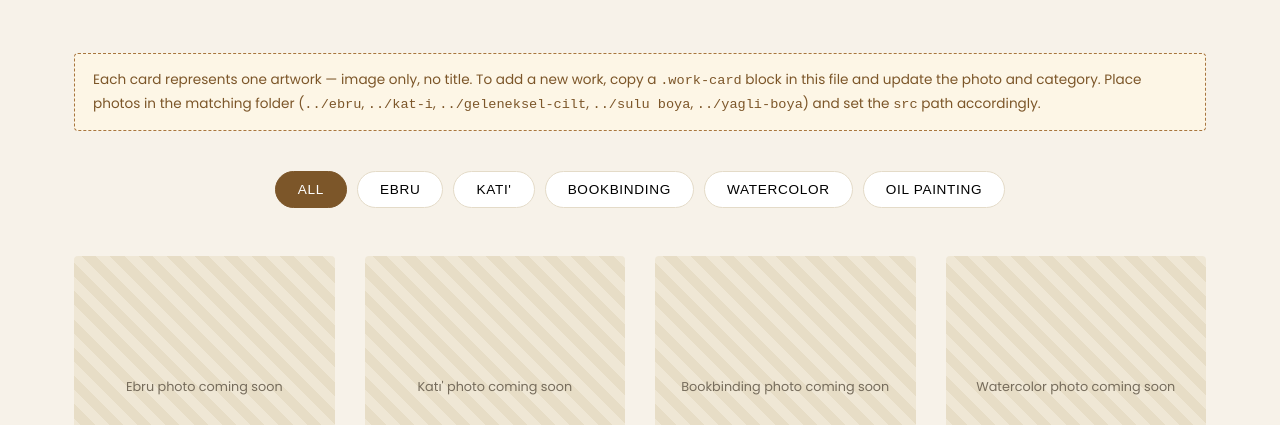
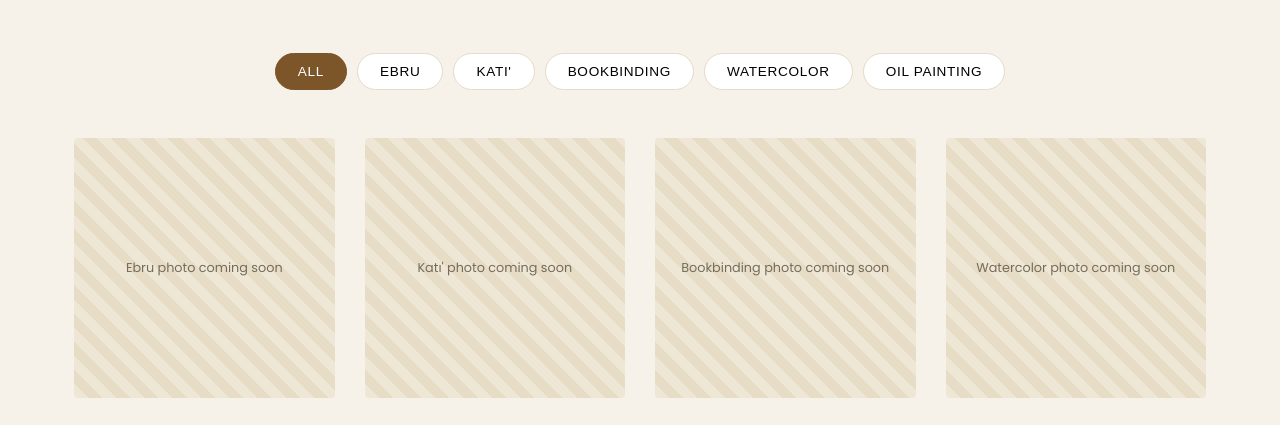
Before and after one commit to SudeUsan/hulyausan-website, a plain HTML site: page en/works.html in a window 1280 px wide. Shown: the part 304-729 px from the top of the page. Drawn offline with nearby package versions, Linux system fonts and the light colour scheme.

Commit message:
İngilizce sayfalardaki geliştirici notlarını kaldır
Co-Authored-By: Claude Sonnet 5 <noreply@anthropic.com>

```diff
--- a/en/works.html
+++ b/en/works.html
@@ -32,15 +32,6 @@
       <span class="eyebrow">Portfolio</span>
       <h1>Works</h1>
       <p>Browse the works by filtering by category.</p>
-    </div>
-
-    <div class="note">
-      Each card represents one artwork — image only, no title. To add a new
-      work, copy a <code>.work-card</code> block in this file and update the
-      photo and category. Place photos in the matching folder
-      (<code>../ebru</code>, <code>../kat-i</code>,
-      <code>../geleneksel-cilt</code>, <code>../sulu boya</code>,
-      <code>../yagli-boya</code>) and set the <code>src</code> path accordingly.
     </div>
 
     <div class="filters">
```
Also changed, not shown: en/contact.html (+0 -7 lines).
